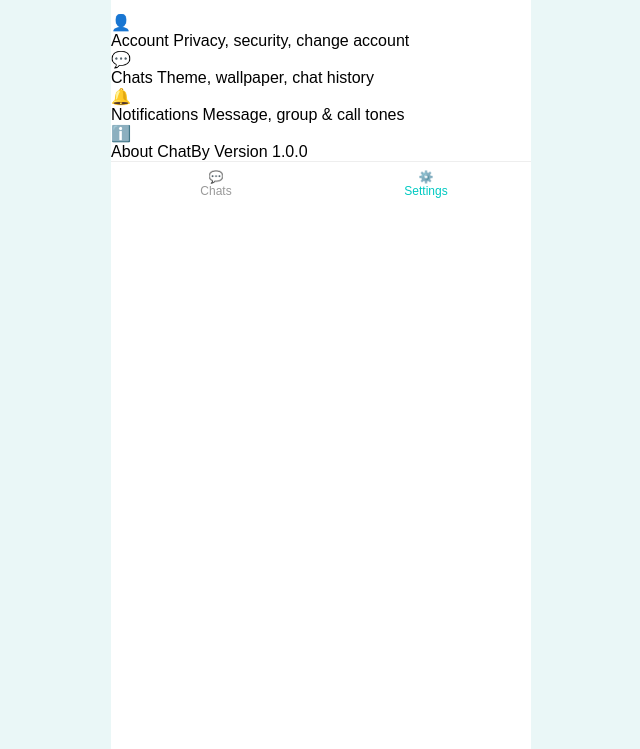
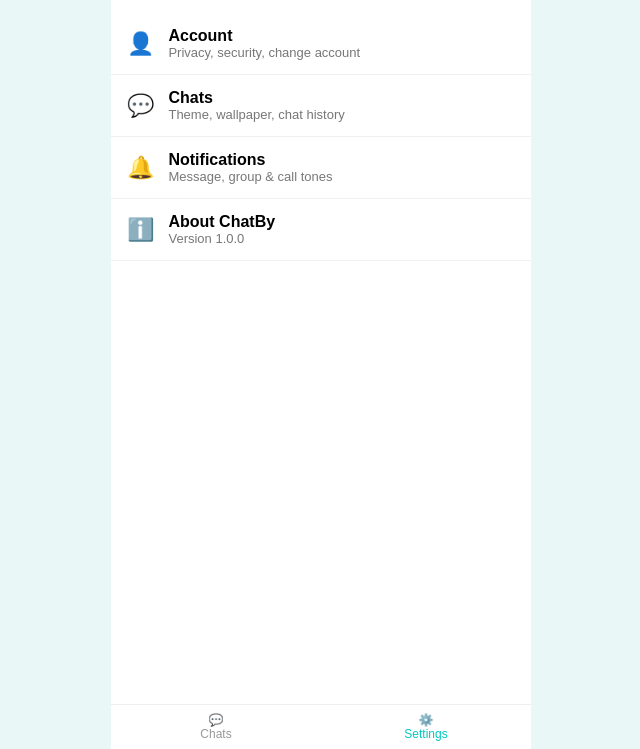
Before and after one commit to Trykingl/ChatBy, a plain HTML site: page settings.html in a window 1280 px wide. Shown: the part 51-800 px from the top of the page, without its empty margins (319-959 px from the left). Drawn offline with Linux system fonts and the light colour scheme.

Commit message:
updated the css for the settings tab

```diff
--- a/style.css
+++ b/style.css
@@ -216,3 +216,34 @@
   font-size: 18px;
   cursor: pointer;
 }
+
+.settings-list {
+  flex: 1;
+  overflow-y: auto;
+}
+
+.settings-item {
+  display: flex;
+  align-items: center;
+  gap: 14px;
+  padding: 14px 16px;
+  border-bottom: 1px solid #f0f0f0;
+}
+
+.settings-item .icon {
+  font-size: 22px;
+}
+
+.settings-info {
+  display: flex;
+  flex-direction: column;
+}
+
+.settings-info .title {
+  font-weight: bold;
+}
+
+.settings-info .subtitle {
+  font-size: 13px;
+  color: #777;
+}
```
